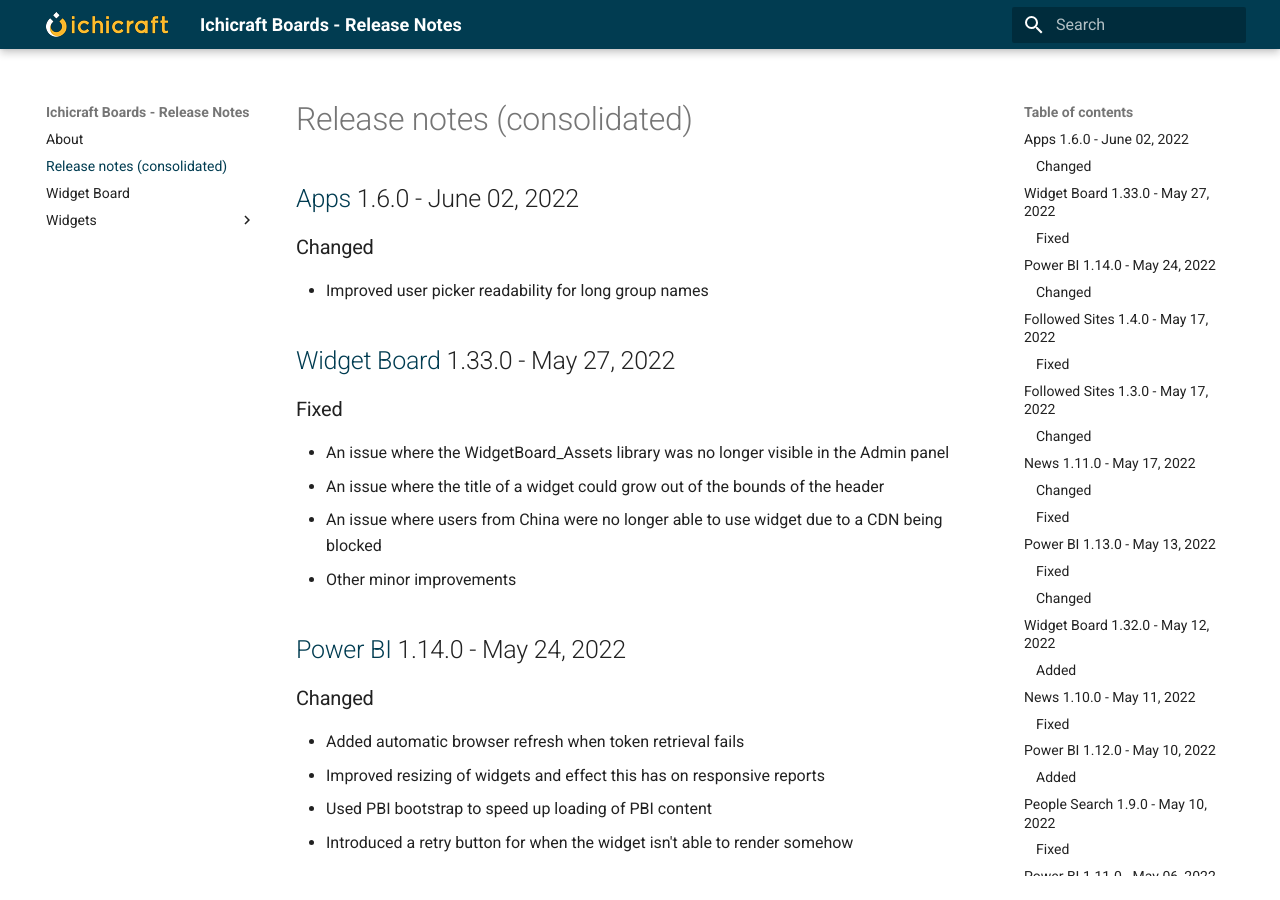
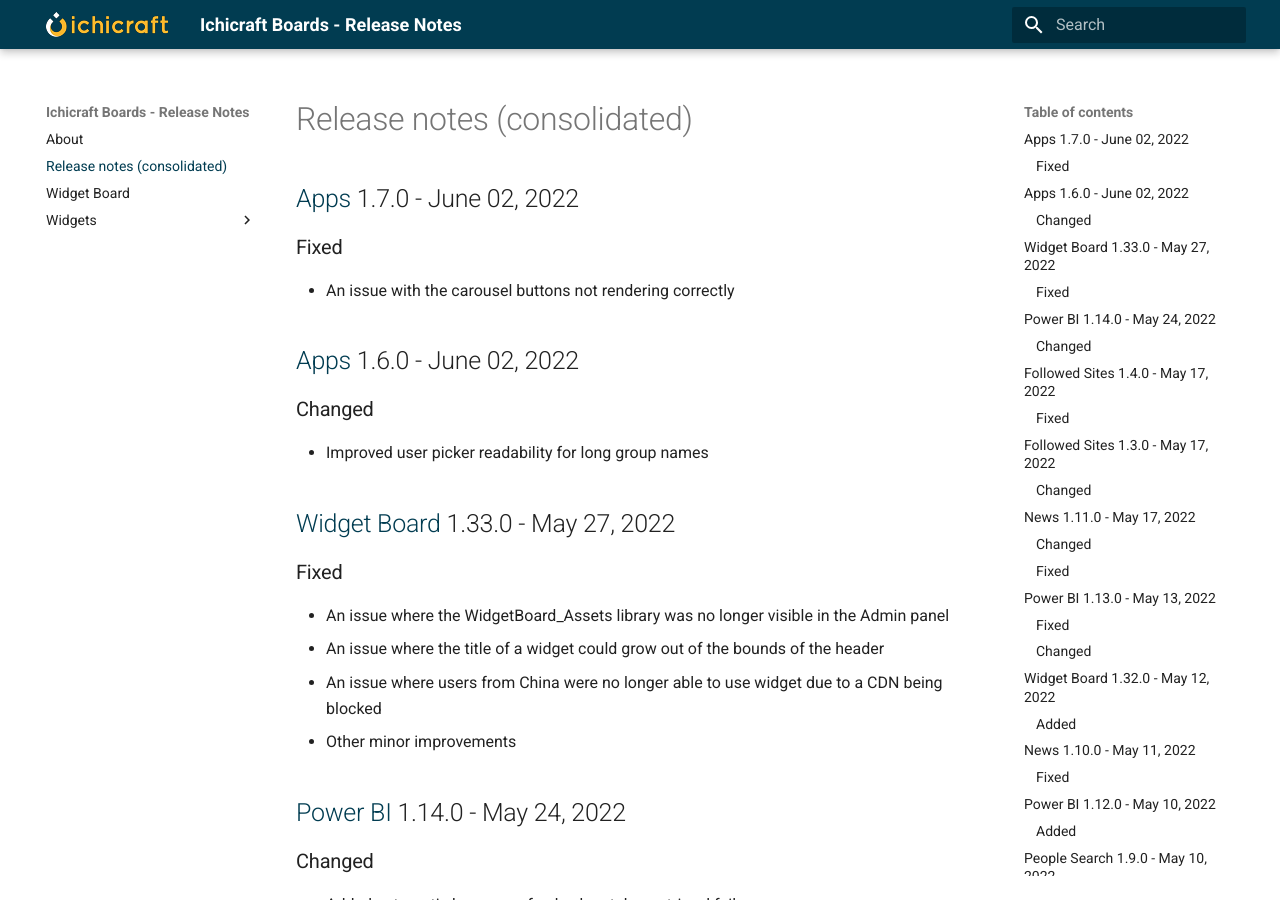
Before and after one commit to ichicraft/widgets-docs, an MkDocs documentation site: the page built from docs/Release-notes-(consolidated).md, in a window 1280 px wide and 900 px high. Built offline with MkDocs 1.6.1 and Material for MkDocs 9.7.7, drawn with Linux system fonts in a browser that asks for light colours.

Commit message:
Release notes updated by BuildService

```diff
--- a/docs/Release-notes-(consolidated).md
+++ b/docs/Release-notes-(consolidated).md
@@ -1,3 +1,8 @@
+## [Apps](./Widgets/Apps.md) 1.7.0 - June 02, 2022
+
+### Fixed
+- An issue with the carousel buttons not rendering correctly
+
 ## [Apps](./Widgets/Apps.md) 1.6.0 - June 02, 2022
 
 ### Changed
```
Also changed, not shown: docs/Widgets/Apps.md (+5 -0 lines).
